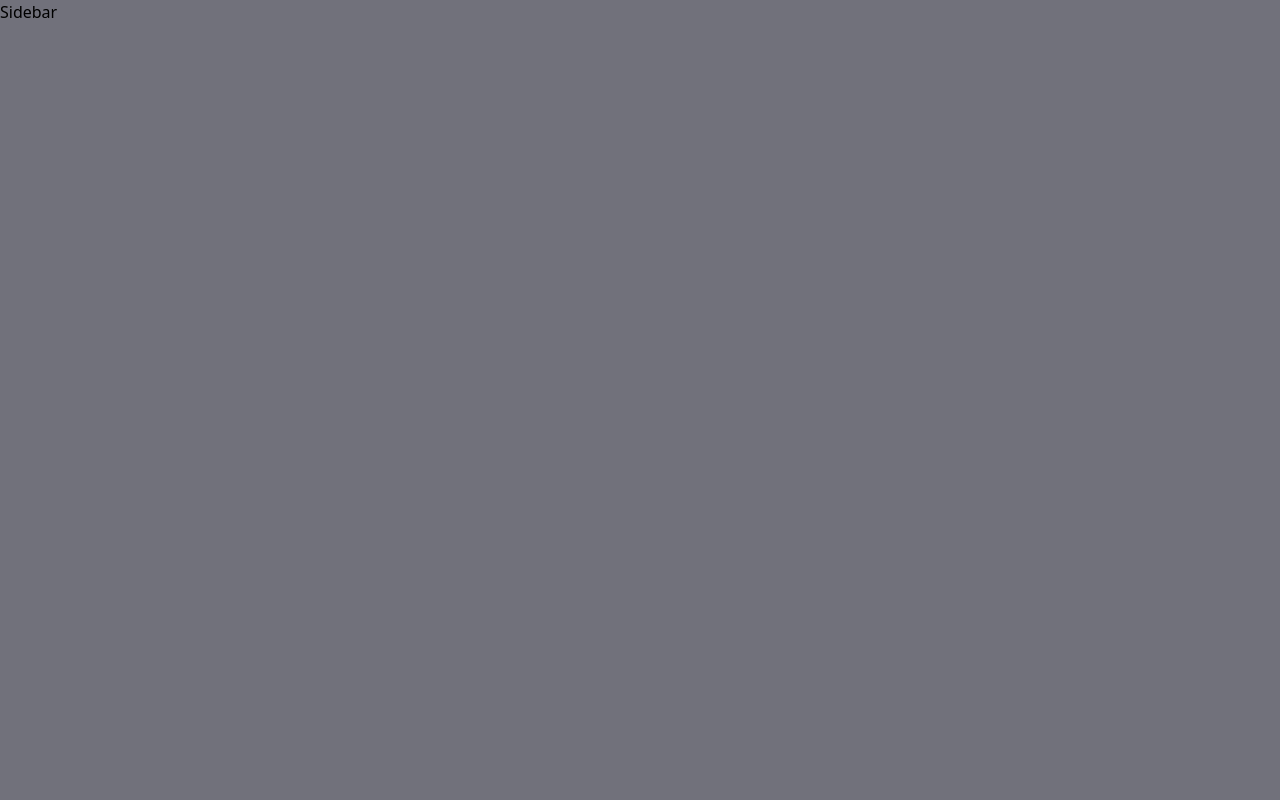
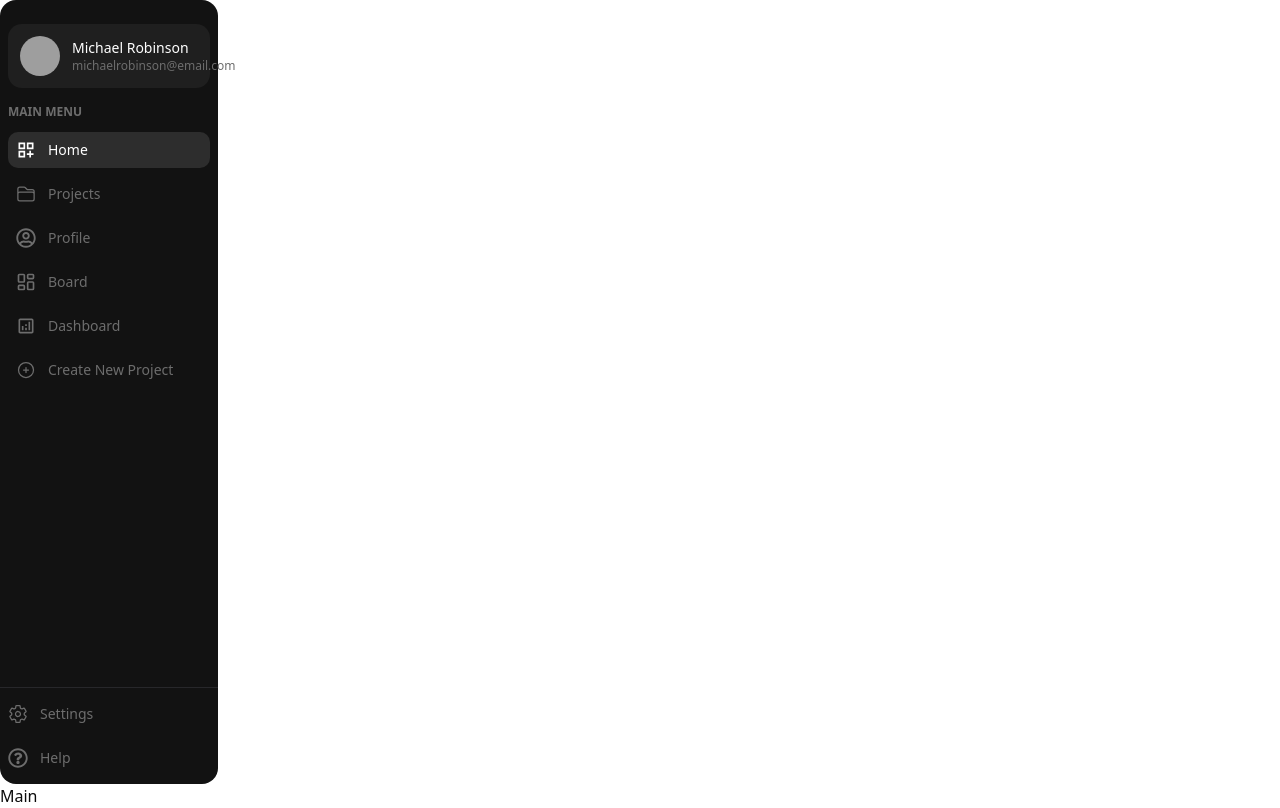
Before and after one commit to SaqibFarhanProgrammer/Sprinto-Task-Management-Next.js, a Next.js app: page /webapp in a window 1280 px wide. Built offline with nearby package versions, Linux system fonts and the light colour scheme; grey boxes are pictures that could not be loaded.

Commit message:
ui changes

```diff
--- a/app/Website/Home.jsx
+++ b/app/Website/Home.jsx
@@ -1,3 +1,5 @@
+"use client"
+
 import Link from "next/link"
 import MainButton from "./components-website/MainButton"
 import Navbar from "./components-website/Navbar"
--- a/app/webapp/Sidebar.jsx
+++ /dev/null
@@ -1,9 +0,0 @@
-import React from 'react'
-
-function Sidebar() {
-  return (
-    <div className='text-black h-screen w-full bg-zinc-500'>Sidebar</div>
-  )
-}
-
-export default Sidebar
--- /dev/null
+++ b/app/webapp/components-webapp/Main.jsx
@@ -0,0 +1,9 @@
+import React from 'react'
+
+function Main() {
+  return (
+    <div>Main</div>
+  )
+}
+
+export default Main
--- /dev/null
+++ b/app/webapp/components-webapp/Sidebar.jsx
@@ -0,0 +1,89 @@
+import { useState } from "react"
+import { MdOutlineDashboardCustomize, MdOutlineAnalytics } from "react-icons/md"
+import { HiOutlineFolder, HiOutlinePlusCircle } from "react-icons/hi2"
+import { FaRegUserCircle, FaRegQuestionCircle } from "react-icons/fa"
+import { IoSettingsOutline } from "react-icons/io5"
+import { LuLayoutDashboard } from "react-icons/lu"
+import { IoMenu, IoClose } from "react-icons/io5"
+
+function Sidebar() {
+  const [open, setOpen] = useState(false)
+
+  return (
+    <>
+      <button
+        onClick={() => setOpen(!open)}
+        className="fixed top-4 left-4 z-50 text-white text-3xl md:hidden bg-[#1F1F1F] p-2 rounded-lg"
+      >
+        {open ? <IoClose /> : <IoMenu />}
+      </button>
+
+      <div
+        className={`fixed md:static top-0 left-0 z-40 h-full md:h-[98vh] bg-[#121212] p-2 rounded-2xl flex flex-col justify-between transform transition-transform duration-300 ease-in-out
+        ${open ? "translate-x-0" : "-translate-x-full"} md:translate-x-0 w-[70vw] sm:w-[50vw] md:w-[17vw]`}
+      >
+        <div className="top flex flex-col gap-4">
+          <div className="bottom flex items-center gap-3 p-3 bg-[#1F1F1F] rounded-xl mt-4">
+            <img
+              className="h-10 w-10 rounded-full object-cover"
+              src="https://encrypted-tbn0.gstatic.com/images?q=tbn:ANd9GcSZMfraI81_QCr29PrFj5TdPi50BBmJwB9dbg&s"
+              alt="Michael Robinson"
+            />
+            <div className="flex flex-col">
+              <h4 className="text-white text-sm font-medium">Michael Robinson</h4>
+              <span className="text-[#6D6D6D] text-xs">michaelrobinson@email.com</span>
+            </div>
+          </div>
+
+          <div className="flex flex-col gap-2 text-[#6D6D6D]">
+            <h3 className="text-xs font-semibold uppercase mb-1">Main Menu</h3>
+
+            <div className="flex items-center gap-3 p-2 rounded-lg bg-[#2D2D2D] text-white cursor-pointer transition-all duration-200">
+              <MdOutlineDashboardCustomize className="text-xl" />
+              <span className="text-sm">Home</span>
+            </div>
+
+            <div className="flex items-center gap-3 p-2 rounded-lg hover:bg-[#2D2D2D] cursor-pointer transition-all duration-200">
+              <HiOutlineFolder className="text-xl" />
+              <span className="text-sm">Projects</span>
+            </div>
+
+            <div className="flex items-center gap-3 p-2 rounded-lg hover:bg-[#2D2D2D] cursor-pointer transition-all duration-200">
+              <FaRegUserCircle className="text-xl" />
+              <span className="text-sm">Profile</span>
+            </div>
+
+            <div className="flex items-center gap-3 p-2 rounded-lg hover:bg-[#2D2D2D] cursor-pointer transition-all duration-200">
+              <LuLayoutDashboard className="text-xl" />
+              <span className="text-sm">Board</span>
+            </div>
+
+            <div className="flex items-center gap-3 p-2 rounded-lg hover:bg-[#2D2D2D] cursor-pointer transition-all duration-200">
+              <MdOutlineAnalytics className="text-xl" />
+              <span className="text-sm">Dashboard</span>
+            </div>
+
+            <div className="flex items-center gap-3 p-2 rounded-lg hover:bg-[#2D2D2D] cursor-pointer transition-all duration-200">
+              <HiOutlinePlusCircle className="text-xl" />
+              <span className="text-sm">Create New Project</span>
+            </div>
+          </div>
+
+          <div className="flex flex-col gap-2 border-t border-zinc-800 absolute bottom-0 left-0 w-full py-2 text-[#6D6D6D]">
+            <div className="flex items-center gap-3 p-2 rounded-lg hover:bg-[#2D2D2D] cursor-pointer transition-all duration-200">
+              <IoSettingsOutline className="text-xl" />
+              <span className="text-sm">Settings</span>
+            </div>
+
+            <div className="flex items-center gap-3 p-2 rounded-lg hover:bg-[#2D2D2D] cursor-pointer transition-all duration-200">
+              <FaRegQuestionCircle className="text-xl" />
+              <span className="text-sm">Help</span>
+            </div>
+          </div>
+        </div>
+      </div>
+    </>
+  )
+}
+
+export default Sidebar
--- /dev/null
+++ b/app/webapp/layout.js
@@ -0,0 +1,3 @@
+export default function webapplayout({ children }) {
+  return <div>{children}</div>;
+}
--- a/app/webapp/page.js
+++ b/app/webapp/page.js
@@ -1,10 +1,12 @@
 import React from 'react'
-import Sidebar from './Sidebar'
+import Sidebar from './components-webapp/Sidebar'
+import Main from './components-webapp/Main'
 
 function page() {
   return (
     <div>
         <Sidebar/>
+        <Main/>
     </div>
   )
 }
```
Also changed, not shown: app/webapp/project/page.js (added).
